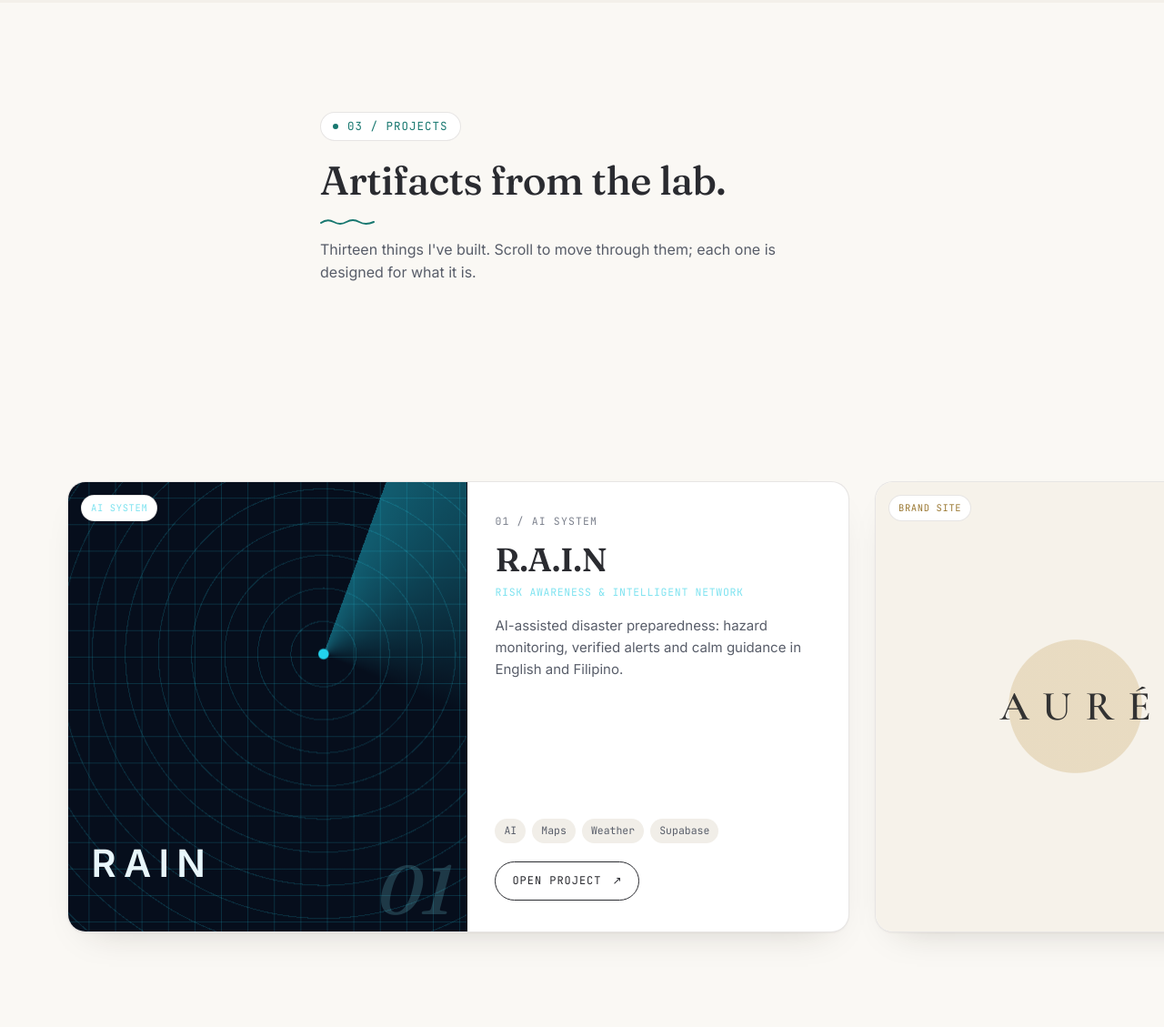
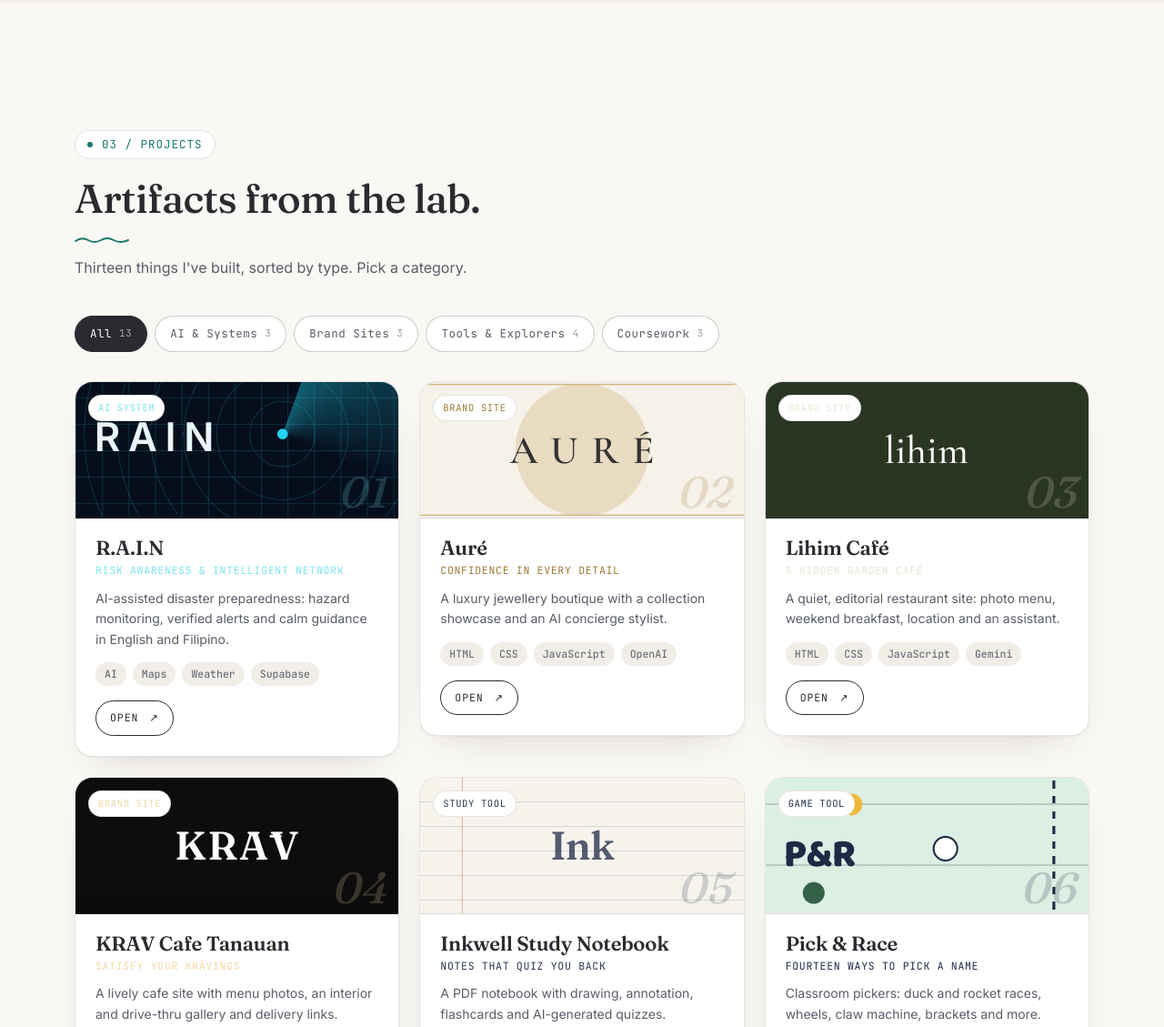
Before and after one commit to SebGonzaga/portfolio.github.io, a plain HTML site: page index.html in a window 1280 px wide. Shown: the part 2666-3795 px from the top of the page at 91% size. Drawn offline with nearby package versions, Linux system fonts and the light colour scheme; animation ran at ten frames a second.

Commit message:
Add files via upload

```diff
--- a/index.html
+++ b/index.html
@@ -158,14 +158,16 @@
 </section>
 
 <!-- ============================= PROJECTS ============================= -->
-<section id="projects">
-  <div class="container section-head reveal" style="padding-top:120px">
-    <p class="eyebrow">03 / Projects</p>
-    <h2 class="section-title">Artifacts from the lab.</h2>
-    <p class="section-sub">Thirteen things I've built. Scroll to move through them; each one is designed for what it is.</p>
-    <p class="swipe-hint" aria-hidden="true">swipe the panels →</p>
+<section class="section" id="projects">
+  <div class="container">
+    <div class="section-head reveal">
+      <p class="eyebrow">03 / Projects</p>
+      <h2 class="section-title">Artifacts from the lab.</h2>
+      <p class="section-sub">Thirteen things I've built, sorted by type. Pick a category.</p>
+    </div>
+    <div class="proj-tabs reveal" id="projTabs" role="tablist" aria-label="Project categories"></div>
+    <div class="proj-grid" id="showTrack" role="tabpanel" aria-live="polite"></div>
   </div>
-  <div class="showcase"><div class="showcase-track" id="showTrack"></div></div>
 </section>
 
 <section class="section" id="lab">
@@ -340,12 +342,12 @@
     <p class="contact-sub reveal">Available for:</p>
     <ul class="avail reveal"><li>Web development</li><li>Frontend</li><li>AI-assisted development</li><li>Freelance projects</li><li>Creative web experiences</li></ul>
     <div class="contact-actions reveal">
-      <a href="mailto:sebastian.gonzaga@example.com" class="btn btn-primary magnetic"><span>Email me</span> <i class="fa-solid fa-arrow-right"></i></a>
+      <a href="mailto:sebastiangonzaga08@gmail.com" class="btn btn-primary magnetic"><span>Email me</span> <i class="fa-solid fa-arrow-right"></i></a>
       <a href="#" class="btn btn-ghost magnetic"><span>Download resume</span></a>
     </div>
-    <button type="button" class="copy-mail magnetic reveal" id="copyMail" data-email="sebastian.gonzaga@example.com" data-cursor="COPY"><span>sebastian.gonzaga@example.com</span><em>copy</em></button>
+    <button type="button" class="copy-mail magnetic reveal" id="copyMail" data-email="sebastiangonzaga08@gmail.com" data-cursor="COPY"><span>sebastiangonzaga08@gmail.com</span><em>copy</em></button>
     <div class="contact-social reveal">
-      <a href="mailto:sebastian.gonzaga@example.com" class="social-icon magnetic" aria-label="Email"><i class="fa-solid fa-envelope"></i></a>
+      <a href="mailto:sebastiangonzaga08@gmail.com" class="social-icon magnetic" aria-label="Email"><i class="fa-solid fa-envelope"></i></a>
       <a href="#" class="social-icon magnetic" aria-label="GitHub"><i class="fa-brands fa-github"></i></a>
       <a href="#" class="social-icon magnetic" aria-label="LinkedIn"><i class="fa-brands fa-linkedin-in"></i></a>
     </div>
--- a/script.js
+++ b/script.js
@@ -141,23 +141,37 @@ const P = [
   ['COURSEWORK', 'Step Tracking Web App', '', 'A concept app for logging daily steps and reviewing progress.', ['HTML', 'CSS', 'JavaScript'], '', 'concept', 215, '+1'],
   ['COURSEWORK', 'OOP Applications', '', 'Java, C# and C++ projects built around inheritance, encapsulation and polymorphism.', ['Java', 'C#', 'C++'], '', 'concept', 215, 'class'],
 ];
-const track = $('#showTrack');
-track.innerHTML = P.map((p, i) => {
+const GROUPS = [
+  ['all', 'All', null],
+  ['ai', 'AI & Systems', ['R.A.I.N', 'NEXUS AI', 'Inkwell Study Notebook']],
+  ['brand', 'Brand Sites', ['Auré', 'Lihim Café', 'KRĀV Cafe Tanauan']],
+  ['tools', 'Tools & Explorers', ['Pick & Race', 'Minecraft Block Explorer', 'Pokédex Live Terminal', 'SolarCircuit']],
+  ['school', 'Coursework', ['Inventory Management System', 'Step Tracking Web App', 'OOP Applications']],
+];
+const track = $('#showTrack'), tabs = $('#projTabs');
+const card = (p, i) => {
   const n = String(i + 1).padStart(2, '0'), [cat, name, sub, desc, tech, href, st, h, mark, src] = p;
-  return `<article class="panel" data-style="${st}" style="--h:${h}">
+  return `<article class="panel pcard" data-style="${st}" data-name="${name}" style="--h:${h}">
   ${href ? `<a class="pv" href="${href}" target="_blank" rel="noopener" tabindex="-1" aria-label="Open ${name}" data-cursor="OPEN ↗">` : '<div class="pv">'}<div class="pv-art"><b>${mark}</b></div><span class="pv-tag">${cat}</span><span class="pv-n">${n}</span>${href ? '</a>' : '</div>'}
-  <div class="pi"><p class="pi-cat">${n} / ${cat}</p><h3>${name}</h3>${sub ? `<p class="pi-sub">${sub}</p>` : ''}
+  <div class="pi"><h3>${name}</h3>${sub ? `<p class="pi-sub">${sub}</p>` : ''}
   <p class="pi-desc">${desc}</p><ul class="pi-tech">${tech.map(t => `<li>${t}</li>`).join('')}</ul>
-  <div class="pi-actions">${href ? `<a class="pi-open" href="${href}" target="_blank" rel="noopener" data-cursor="OPEN ↗">OPEN PROJECT <span>↗</span></a>` : `<span class="pi-open off">IN THE ARCHIVE</span>`}${src ? `<a class="pi-src" href="${src}" target="_blank" rel="noopener">SOURCE ↗</a>` : ''}</div></div></article>`;
-}).join('');
+  <div class="pi-actions">${href ? `<a class="pi-open" href="${href}" target="_blank" rel="noopener" data-cursor="OPEN ↗">OPEN <span>↗</span></a>` : `<span class="pi-open off">IN THE ARCHIVE</span>`}${src ? `<a class="pi-src" href="${src}" target="_blank" rel="noopener">SOURCE ↗</a>` : ''}</div></div></article>`;
+};
+const cards = P.map(card);
+function showGroup(id) {
+  const g = GROUPS.find(x => x[0] === id);
+  $$('button', tabs).forEach(b => { const on = b.dataset.g === id; b.classList.toggle('on', on); b.setAttribute('aria-selected', on); });
+  track.innerHTML = P.map((p, i) => (!g[2] || g[2].includes(p[1])) ? cards[i] : '').join('');
+  if (!reduce) gsap.from($$('.pcard', track), { opacity: 0, y: 18, duration: 0.45, stagger: 0.06, ease: 'power2.out', clearProps: 'all' });
+  ScrollTrigger.refresh();
+}
+tabs.innerHTML = GROUPS.map(g => `<button type="button" role="tab" data-g="${g[0]}" aria-selected="false">${g[1]}<em>${g[2] ? g[2].length : P.length}</em></button>`).join('');
+tabs.addEventListener('click', e => { const b = e.target.closest('button'); if (b) showGroup(b.dataset.g); });
 if (fine) track.addEventListener('pointermove', e => {
   const pv = e.target.closest('.pv'); if (!pv) return; const r = pv.getBoundingClientRect();
   pv.style.setProperty('--px', ((e.clientX - r.left) / r.width - 0.5) * 2); pv.style.setProperty('--py', ((e.clientY - r.top) / r.height - 0.5) * 2);
 });
-gsap.matchMedia().add('(min-width: 900px) and (prefers-reduced-motion: no-preference)', () => {
-  const dist = () => track.scrollWidth - innerWidth + 48;
-  gsap.to(track, { x: () => -dist(), ease: 'none', scrollTrigger: { trigger: '.showcase', start: 'top top', end: () => '+=' + dist(), pin: true, scrub: 0.5, invalidateOnRefresh: true } });
-});
+showGroup('all');
 
 /* lab */
 const col = {};
--- a/styles.css
+++ b/styles.css
@@ -1050,3 +1050,23 @@ html .panel[data-style=solar]{--pvbg:#04050d;--ln:rgba(145,149,196,.3);--ink:#f4
 /* SolarCircuit — gold sun, lavender orbits, italic cream label */
 [data-style=solar] .pv-art{background:repeating-radial-gradient(circle at 50% 50%,transparent 0 34px,var(--ln) 34px 35px),radial-gradient(circle,#F4C77B 0 14px,transparent 15px);}
 [data-style=solar] .pv-art b{font-style:italic;font-weight:300;font-size:clamp(26px,3.4vw,38px);color:#EEEBE3;opacity:1;place-self:end center;margin-bottom:12%;}
+
+
+/* ===== Projects: tabbed grid (replaces pinned horizontal scroll) ===== */
+.proj-tabs{display:flex;flex-wrap:wrap;gap:8px;margin:-24px 0 32px;}
+.proj-tabs button{display:inline-flex;align-items:center;gap:8px;padding:9px 16px;border-radius:999px;border:1px solid var(--border-strong);background:var(--surface);color:var(--text-2);font-family:var(--font-mono);font-size:12.5px;letter-spacing:.04em;transition:background .25s,color .25s,border-color .25s;}
+.proj-tabs button em{font-style:normal;font-size:11px;opacity:.6;}
+.proj-tabs button:hover{border-color:var(--cyan);color:var(--text-1);}
+.proj-tabs button.on{background:var(--text-1);color:var(--bg);border-color:var(--text-1);}
+.proj-grid{display:grid;grid-template-columns:repeat(3,1fr);gap:22px;min-height:420px;align-items:start;}
+@media(max-width:980px){.proj-grid{grid-template-columns:repeat(2,1fr);}}
+@media(max-width:620px){.proj-grid{grid-template-columns:1fr;}.proj-tabs{flex-wrap:nowrap;overflow-x:auto;padding-bottom:6px;margin-right:-32px;padding-right:32px;}.proj-tabs button{flex:0 0 auto;}}
+.panel.pcard{width:auto;height:auto;min-height:0;display:flex;flex-direction:column;grid-template-columns:none;}
+.pcard .pv{height:150px;min-height:0;border-right:0;border-bottom:1px solid var(--border);flex:0 0 auto;}
+.pcard .pv-art b{font-size:clamp(28px,3.4vw,42px);}
+.pcard .pv-n{font-size:48px;right:12px;bottom:4px;}
+.pcard .pi{padding:20px 22px 22px;flex:1;}
+.pcard .pi h3{font-size:22px;margin:0 0 4px;}
+.pcard .pi-desc{font-size:14px;margin-top:10px;}
+.pcard .pi-tech{margin:14px 0 16px;}
+.pcard .pi-open{padding:9px 15px;font-size:11.5px;}
```
